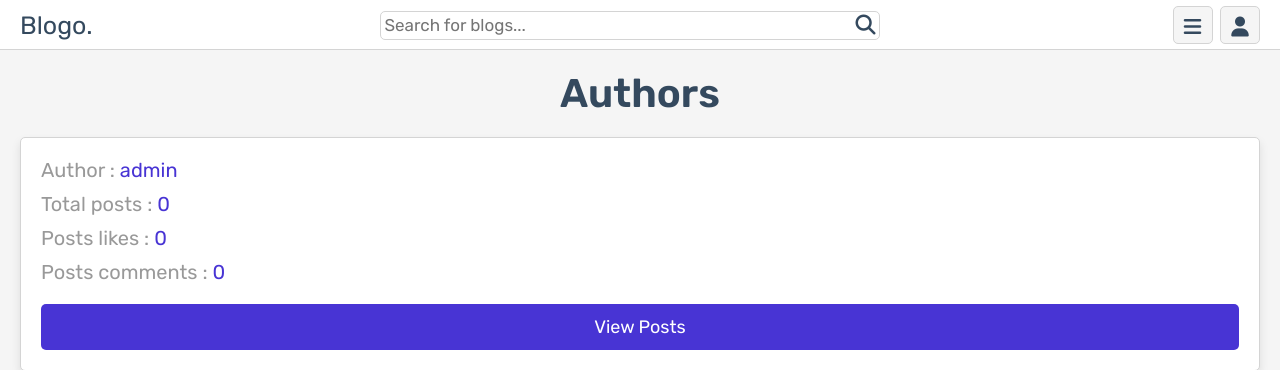
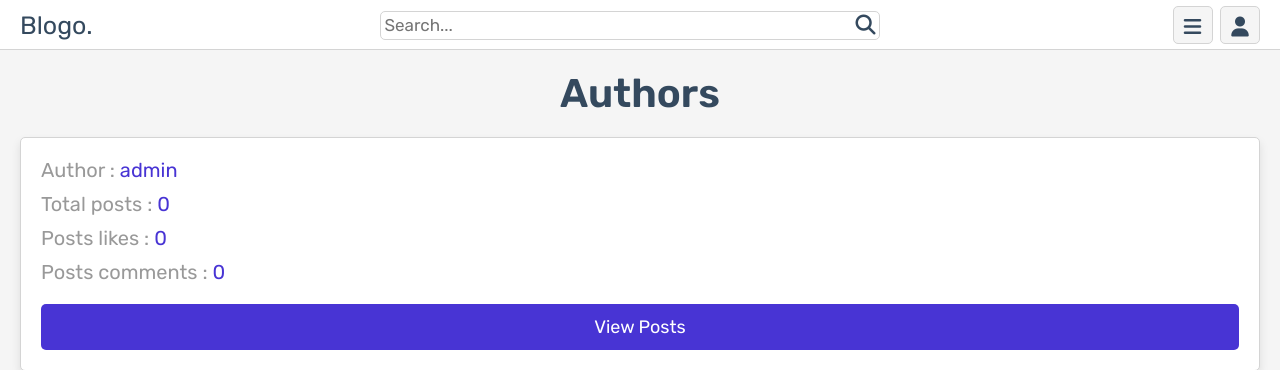
Before and after one commit to lananh15/IE221-blog-website, a PHP site: page /authors.php in a window 1280 px wide. Shown: the top 370 px of the page. Run offline with PHP 8.4, Linux system fonts and the light colour scheme; data comes from the database, SQL or seed files in the repository; data that the repository does not hold is empty; some libraries are stand-ins or nearby versions.

Commit message:
update UI of user_header and home

```diff
--- a/components/user_header.php
+++ b/components/user_header.php
@@ -18,7 +18,7 @@ if(isset($message)){
       <a href="home.php" class="logo">Blogo.</a>
 
       <form action="search.php" method="POST" class="search-form">
-         <input type="text" name="search_box" class="box" maxlength="100" placeholder="Search for blogs..." required>
+         <input type="text" name="search_box" class="box" maxlength="100" placeholder="Search..." required>
          <button type="submit" class="fas fa-search" name="search_btn"></button>
       </form>
 
--- a/css/style.css
+++ b/css/style.css
@@ -112,6 +112,7 @@ section{
    background-color: transparent;
    color: var(--main-color);
    border: 1px solid var(--main-color);
+   font-weight: 450;
 }
 
 .btn:hover,
```
